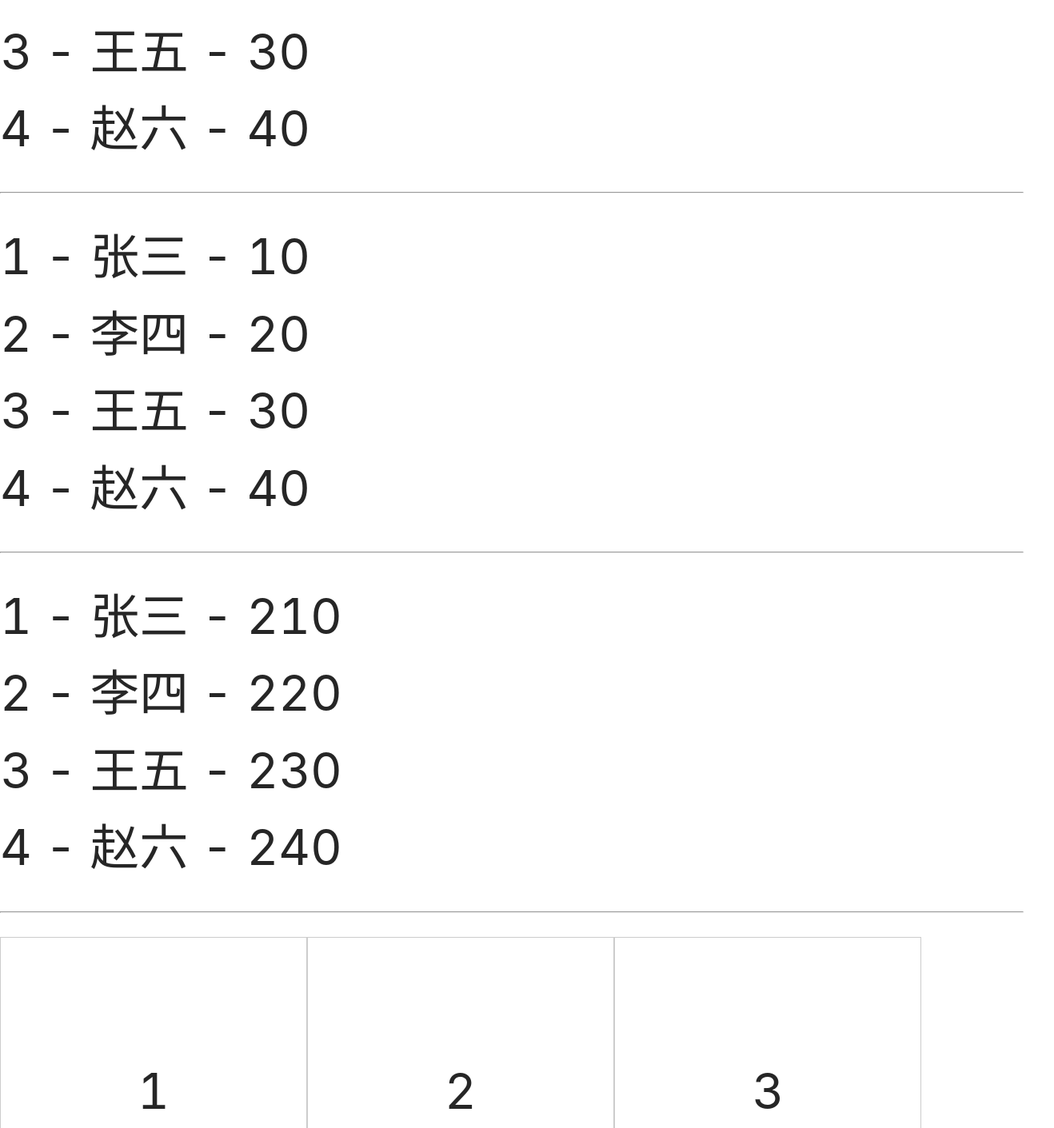
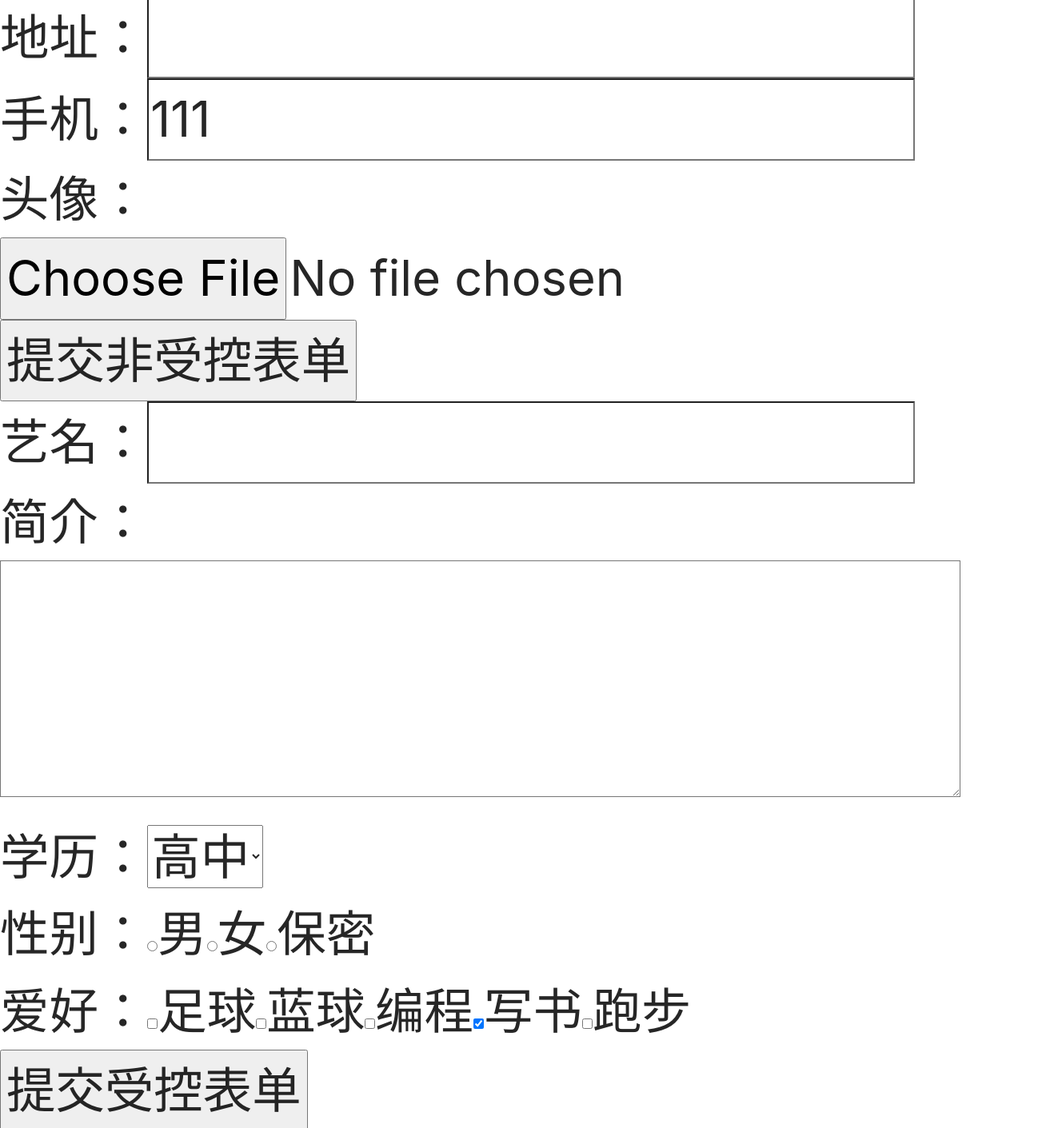
Before and after one commit to zengxiaodai/GP7, a React app in the folder react-webpack/: page / in a window 1280 px wide. Shown: the part 464-1875 px from the top of the page at 80% size, 1318 px wide, since content can reach past the window. Built offline with nearby package versions, Linux system fonts and the light colour scheme.

Commit message:
day24 am

```diff
--- a/react-webpack/src/App.jsx
+++ b/react-webpack/src/App.jsx
@@ -6,14 +6,16 @@ import React from 'react'
 // import TestState from '@/views/study/12/TestState'
 // import TestEvent from '@/views/study/12/TestEvent'
 // import TestCondition from '@/views/study/12/TestCondition'
-import TestList from '@/views/study/12/TestList'
+// import TestList from '@/views/study/12/TestList'
+import TestForm from '@/views/study/12/TestForm'
+
 
 
 // 函数式组件（App根组件）
 export default () => {
   return (
     <div className='app'>
-      <TestList />
+      <TestForm />
     </div>
   )
 }
--- /dev/null
+++ b/react-webpack/src/views/study/12/TestForm.jsx
@@ -0,0 +1,215 @@
+// 表单绑定：除了文件上传以外，都要使用受控表单。
+
+// 1、两类表单
+  // 受控表单，表单/类表单的value或checked由state控制着。
+  // 非受控表单，表单/类表单的value或checked与state完全无关。
+
+  // 原则：除了文件上传以外，所有表单都必须是受控表单。
+
+  // 对于普通文本表单、select表单，用value属性来受控，用onChange取值。
+  // 对于radio/checkbox表单，用checked属性来受控，用onChange取值。
+  // 对于自定义的“类表单”，我们建议用自定义属性value来受控，用自定义onChange取值。
+
+// 2、表单的单向绑定
+  // 意思是在React中表单的取值操作必须手动完成。
+
+  // 最佳实践：当页面中表单特别多时，我们只封装一个change handler来取所有表单的值。也就是对change handler方法的复用。复用的方式有很多，可以自定义dataset、自定义事件传参来实现。
+
+import React from 'react'
+
+const Radio = ({value,onChange}) => {
+  const list = [
+    {id:1,value:'man',label:'男'},
+    {id:2,value:'female',label:'女'},
+    {id:3,value:'unknow',label:'保密'}
+  ]
+  return (
+    <>
+      <span>性别：</span>
+      {
+        list.map(ele=>(
+          <span key={ele.id}>
+            <input
+              type="radio"
+              checked={value===ele.value}
+              value={ele.value}
+              data-key='gender'
+              onChange={ev=>onChange(ev)}
+            />
+            <span>{ele.label}</span>
+          </span>
+        ))
+      }
+    </>
+  )
+}
+
+const Checkbox = ({value,onChange}) => {
+  const list = [
+    {id:1,value:'football',label:'足球'},
+    {id:2,value:'basketball',label:'蓝球'},
+    {id:3,value:'coding',label:'编程'},
+    {id:4,value:'book',label:'写书'},
+    {id:5,value:'running',label:'跑步'}
+  ]
+  return (
+    <>
+      <span>爱好：</span>
+      {
+        list.map(ele=>(
+          <span key={ele.id}>
+            <input
+              type="checkbox"
+              checked={value.includes(ele.value)}
+              data-key='fav'
+              value={ele.value}
+              onChange={ev=>onChange(ev)}
+            />
+            <span>{ele.label}</span>
+          </span>
+        ))
+      }
+    </>
+  )
+}
+
+const LevelSelect = ({value, onChange}) => {
+  const list = [
+    {id:1,value:'gaozhong',label:'高中'},
+    {id:2,value:'dazhuan',label:'大专'},
+    {id:3,value:'benke',label:'本科'}
+  ]
+  return (
+    <>
+      <span>学历：</span>
+      <select
+        value={value}
+        data-key='level'
+        onChange={ev=>onChange(ev)}>
+      {
+        list.map(ele=>(
+          <option key={ele.id} value={ele.value}>{ele.label}</option>
+        ))
+      }
+      </select>
+    </>
+  )
+}
+
+
+let addr = ''
+export default class extends React.Component {
+  constructor (props) {
+    super(props)
+    this.state = {
+      mobile: '111',
+      nickname: '',
+      desc: '',
+      level: '',
+      gender: '',
+      fav: ['book']
+    }
+  }
+  submit1 () {
+    const data = {
+      name: document.getElementById('name').value,
+      age: this.refs.age.value,
+      addr: addr,
+      mobile: this.state.mobile,
+      mobile2: this.state.mobile2
+    }
+    console.log('提交', data)
+  }
+
+  change (ev) {
+    const k = ev.target.dataset.key
+    console.log('ev value', ev.target.value)
+    console.log('ev checked', ev.target.checked)
+    if (k==='fav') {
+      const checked = ev.target.checked
+      const value = ev.target.value
+      this.setState(state=>{
+        const newFav = checked ? [...state.fav, value] : state.fav.filter(ele=>ele!==value)
+        return { [k]: newFav }
+      })
+    } else {
+      // 手动取出表单最新值，更新到state，进一步触发视图的更新
+      this.setState({[k]:ev.target.value})
+    }
+  }
+  submit2 () {
+    const data = {
+      nickname: this.state.nickname,
+      desc: this.state.desc,
+      level: this.state.level,
+      gender: this.state.gender,
+      fav: this.state.fav
+    }
+    console.log('提交', data)
+  }
+  render () {
+    const { mobile, nickname, desc, level, gender, fav } = this.state
+    return (
+      <div>
+        <h1>学习表单绑定</h1>
+
+        <div className='not-control'>
+
+          <span>姓名：</span>
+          <input id='name' type="text"/>
+          <br/>
+
+          <span>年龄：</span>
+          <input ref='age' type="number" />
+          <br/>
+
+          <span>地址：</span>
+          <input type="text" onInput={ev=>addr=ev.target.value} />
+          <br/>
+
+          <span>手机：</span>
+          {/*<input type="text" onInput={ev=>this.setState({mobile:ev.target.value})}/>*/}
+          {/*<input type="text" onInput={ev=>this.state.mobile=ev.target.value}/>*/}
+          <input
+            type="text"
+            defaultValue={mobile}
+            onInput={ev=>this.setState({mobile:ev.target.value})}
+          />
+          <br/>
+          <span>头像：</span>
+          <input type="file"/>
+          <br/>
+
+          <button onClick={()=>this.submit1()}>提交非受控表单</button>
+        </div>
+
+        <div className='control'>
+          <span>艺名：</span>
+          <input
+            type="text"
+            value={nickname}
+            data-key='nickname'
+            onChange={ev=>this.change(ev)} />
+          <br/>
+          <span>简介：</span>
+          <textarea
+            cols="30"
+            rows="3"
+            value={desc}
+            data-key='desc'
+            onChange={ev=>this.change(ev)} />
+          <br/>
+
+          <LevelSelect value={level} onChange={ev=>this.change(ev)} />
+          <br/>
+          <Radio value={gender} onChange={ev=>this.change(ev)} />
+          <br/>
+          <Checkbox value={fav} onChange={ev=>this.change(ev)} />
+          <br/>
+
+          <button onClick={()=>this.submit2()}>提交受控表单</button>
+        </div>
+      </div>
+    )
+  }
+}
```
